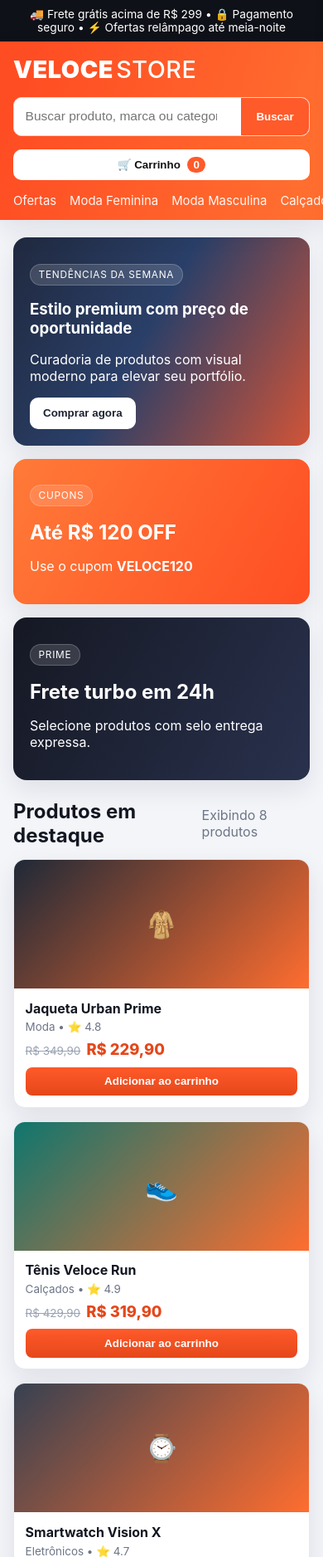
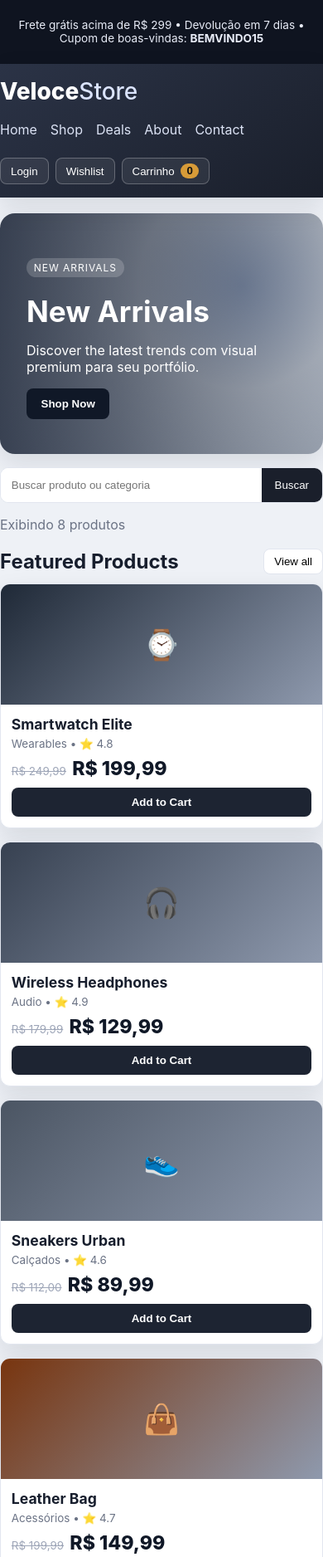
Before and after one commit to KevinCFreitas/site-de-vendas2.0, a plain HTML site: page index.html in a window 390 px wide. Shown: the top 1876 px of the page at 83% size. Drawn offline with Linux system fonts and the light colour scheme.

Commit message:
feat: polish ecommerce UI and add conflict auto-resolve mode

```diff
--- a/index.html
+++ b/index.html
@@ -3,61 +3,93 @@
   <head>
     <meta charset="UTF-8" />
     <meta name="viewport" content="width=device-width, initial-scale=1.0" />
-    <title>Veloce Store | E-commerce Demo</title>
+    <title>Veloce Store | Premium Ecommerce</title>
     <link rel="stylesheet" href="styles.css" />
   </head>
   <body>
-    <div class="top-notice">
-      <p>🚚 Frete grátis acima de R$ 299 • 🔒 Pagamento seguro • ⚡ Ofertas relâmpago até meia-noite</p>
+    <div class="promo-bar">
+      <p>Frete grátis acima de R$ 299 • Devolução em 7 dias • Cupom de boas-vindas: <strong>BEMVINDO15</strong></p>
     </div>
 
-    <header class="header">
-      <div class="header__main container">
-        <a class="brand" href="#">VELOCE<span>STORE</span></a>
-        <div class="search-wrap">
-          <input id="search" type="search" placeholder="Buscar produto, marca ou categoria" aria-label="Buscar" />
-          <button id="search-btn" type="button">Buscar</button>
+    <header class="top-nav">
+      <div class="container nav-content">
+        <a href="#" class="logo">Veloce<span>Store</span></a>
+
+        <nav class="menu" aria-label="Navegação principal">
+          <a href="#">Home</a>
+          <a href="#featured">Shop</a>
+          <a href="#bestsellers">Deals</a>
+          <a href="#">About</a>
+          <a href="#">Contact</a>
+        </nav>
+
+        <div class="nav-actions">
+          <button class="ghost-btn" type="button">Login</button>
+          <button class="ghost-btn" type="button">Wishlist</button>
+          <button id="cart-toggle" class="cart-btn" type="button">Carrinho <span id="cart-badge">0</span></button>
         </div>
-        <button id="cart-toggle" class="cart-shortcut" type="button">🛒 Carrinho <span id="cart-badge">0</span></button>
       </div>
-      <nav class="categories container" aria-label="Categorias">
-        <a href="#">Ofertas</a>
-        <a href="#">Moda Feminina</a>
-        <a href="#">Moda Masculina</a>
-        <a href="#">Calçados</a>
-        <a href="#">Eletrônicos</a>
-        <a href="#">Casa & Decoração</a>
-        <a href="#">Acessórios</a>
-      </nav>
     </header>
 
     <main class="container page">
-      <section class="hero-grid">
-        <article class="hero hero--main">
-          <p class="tag">TENDÊNCIAS DA SEMANA</p>
-          <h1>Estilo premium com preço de oportunidade</h1>
-          <p>Curadoria de produtos com visual moderno para elevar seu portfólio.</p>
-          <button class="hero-cta" type="button">Comprar agora</button>
-        </article>
-        <article class="hero hero--mini">
-          <p class="tag">CUPONS</p>
-          <h2>Até R$ 120 OFF</h2>
-          <p>Use o cupom <strong>VELOCE120</strong></p>
-        </article>
-        <article class="hero hero--mini dark">
-          <p class="tag">PRIME</p>
-          <h2>Frete turbo em 24h</h2>
-          <p>Selecione produtos com selo entrega expressa.</p>
-        </article>
+      <section class="hero">
+        <div class="hero-overlay">
+          <p class="tag">NEW ARRIVALS</p>
+          <h1>New Arrivals</h1>
+          <p>Discover the latest trends com visual premium para seu portfólio.</p>
+          <button class="primary-btn" type="button">Shop Now</button>
+        </div>
       </section>
 
-      <section class="section-head">
-        <h2>Produtos em destaque</h2>
+      <section class="search-row">
+        <div class="search-box">
+          <input id="search" type="search" placeholder="Buscar produto ou categoria" aria-label="Buscar produto" />
+          <button id="search-btn" type="button">Buscar</button>
+        </div>
         <p id="result-count">Exibindo 8 produtos</p>
       </section>
 
-      <section id="products" class="products-grid" aria-live="polite"></section>
+      <section id="featured" class="products-section">
+        <div class="section-header">
+          <h2>Featured Products</h2>
+          <button class="view-all" type="button">View all</button>
+        </div>
+        <div id="products" class="products-grid"></div>
+      </section>
+
+      <section id="bestsellers" class="products-section">
+        <div class="section-header">
+          <h2>Best Sellers</h2>
+        </div>
+        <div id="best-products" class="products-grid"></div>
+      </section>
     </main>
+
+    <footer class="footer">
+      <div class="container footer-grid">
+        <div>
+          <h4>Customer Service</h4>
+          <a href="#">FAQ</a>
+          <a href="#">Shipping & Returns</a>
+          <a href="#">Contact Us</a>
+        </div>
+        <div>
+          <h4>Quick Links</h4>
+          <a href="#">About Us</a>
+          <a href="#">Privacy Policy</a>
+          <a href="#">Terms & Conditions</a>
+        </div>
+        <div>
+          <h4>Newsletter</h4>
+          <p>Receba ofertas semanais no e-mail.</p>
+          <div class="newsletter">
+            <input type="email" placeholder="Seu melhor e-mail" />
+            <button type="button">Assinar</button>
+          </div>
+        </div>
+      </div>
+      <p class="copyright">© 2026 Veloce Store. All rights reserved.</p>
+    </footer>
 
     <aside id="cart-panel" class="cart-panel" aria-label="Carrinho de compras">
       <div class="cart-panel__header">
--- a/script.js
+++ b/script.js
@@ -1,12 +1,12 @@
 const products = [
-  { id: 1, name: 'Jaqueta Urban Prime', category: 'Moda', price: 229.9, oldPrice: 349.9, rating: 4.8, color: '#1f2937', emoji: '🧥' },
-  { id: 2, name: 'Tênis Veloce Run', category: 'Calçados', price: 319.9, oldPrice: 429.9, rating: 4.9, color: '#0f766e', emoji: '👟' },
-  { id: 3, name: 'Smartwatch Vision X', category: 'Eletrônicos', price: 559.9, oldPrice: 699.9, rating: 4.7, color: '#374151', emoji: '⌚' },
-  { id: 4, name: 'Bolsa Minimal Lux', category: 'Acessórios', price: 199.9, oldPrice: 279.9, rating: 4.6, color: '#7c2d12', emoji: '👜' },
-  { id: 5, name: 'Fone Bluetooth Pro', category: 'Eletrônicos', price: 289.9, oldPrice: 389.9, rating: 4.8, color: '#312e81', emoji: '🎧' },
-  { id: 6, name: 'Kit Home Office', category: 'Casa', price: 179.9, oldPrice: 249.9, rating: 4.5, color: '#1e3a8a', emoji: '💼' },
-  { id: 7, name: 'Vestido Soft Glow', category: 'Moda', price: 149.9, oldPrice: 219.9, rating: 4.7, color: '#9f1239', emoji: '👗' },
-  { id: 8, name: 'Óculos Solar Pulse', category: 'Acessórios', price: 129.9, oldPrice: 189.9, rating: 4.4, color: '#78350f', emoji: '🕶️' }
+  { id: 1, name: 'Smartwatch Elite', category: 'Wearables', price: 199.99, oldPrice: 249.99, rating: 4.8, color: '#1f2937', emoji: '⌚' },
+  { id: 2, name: 'Wireless Headphones', category: 'Audio', price: 129.99, oldPrice: 179.99, rating: 4.9, color: '#374151', emoji: '🎧' },
+  { id: 3, name: 'Sneakers Urban', category: 'Calçados', price: 89.99, oldPrice: 112, rating: 4.6, color: '#4b5563', emoji: '👟' },
+  { id: 4, name: 'Leather Bag', category: 'Acessórios', price: 149.99, oldPrice: 199.99, rating: 4.7, color: '#78350f', emoji: '👜' },
+  { id: 5, name: '4K Smart TV', category: 'Eletrônicos', price: 499.99, oldPrice: 649.99, rating: 4.8, color: '#1e3a8a', emoji: '📺' },
+  { id: 6, name: 'Gaming Console', category: 'Games', price: 349.99, oldPrice: 429.99, rating: 4.7, color: '#111827', emoji: '🎮' },
+  { id: 7, name: 'Fashion Watch', category: 'Moda', price: 79.99, oldPrice: 129.99, rating: 4.5, color: '#6b7280', emoji: '⌚' },
+  { id: 8, name: 'Wireless Speaker', category: 'Audio', price: 59.99, oldPrice: 89.99, rating: 4.6, color: '#334155', emoji: '🔊' }
 ];
 
 const state = {
@@ -18,6 +18,7 @@ const state = {
 };
 
 const productsEl = document.getElementById('products');
+const bestProductsEl = document.getElementById('best-products');
 const resultCountEl = document.getElementById('result-count');
 const cartItemsEl = document.getElementById('cart-items');
 const subtotalEl = document.getElementById('subtotal');
@@ -65,9 +66,24 @@ function updateTotals() {
   cartBadgeEl.textContent = state.cart.reduce((sum, item) => sum + item.qty, 0);
 }
 
+function productCard(product) {
+  return `
+    <article class="product">
+      <div class="product__media" style="background: linear-gradient(135deg, ${product.color}, #8e99ad);">${product.emoji}</div>
+      <div class="product__body">
+        <h3>${product.name}</h3>
+        <p class="meta">${product.category} • ⭐ ${product.rating}</p>
+        <div class="price-line">
+          <span class="old-price">${formatBRL(product.oldPrice)}</span>
+          <span class="current-price">${formatBRL(product.price)}</span>
+        </div>
+        <button type="button" data-add="${product.id}">Add to Cart</button>
+      </div>
+    </article>
+  `;
+}
+
 function renderProducts() {
-  productsEl.innerHTML = '';
-
   if (!state.filteredProducts.length) {
     productsEl.innerHTML = '<p class="empty">Nenhum produto encontrado para essa busca.</p>';
     resultCountEl.textContent = 'Exibindo 0 produtos';
@@ -75,25 +91,8 @@ function renderProducts() {
   }
 
   resultCountEl.textContent = `Exibindo ${state.filteredProducts.length} produtos`;
-
-  state.filteredProducts.forEach((product) => {
-    const item = document.createElement('article');
-    item.className = 'product';
-    item.innerHTML = `
-      <div class="product__media" style="background: linear-gradient(135deg, ${product.color}, #ff6d2f);">${product.emoji}</div>
-      <div class="product__body">
-        <h3>${product.name}</h3>
-        <p class="meta">${product.category} • ⭐ ${product.rating}</p>
-        <div class="price-line">
-          <span class="old-price">${formatBRL(product.oldPrice)}</span>
-          <span class="current-price">${formatBRL(product.price)}</span>
-        </div>
-        <button type="button" data-add="${product.id}">Adicionar ao carrinho</button>
-      </div>
-    `;
-
-    productsEl.appendChild(item);
-  });
+  productsEl.innerHTML = state.filteredProducts.slice(0, 4).map(productCard).join('');
+  bestProductsEl.innerHTML = state.filteredProducts.slice(4).map(productCard).join('');
 }
 
 function renderCart() {
@@ -124,7 +123,6 @@ function renderCart() {
         <button type="button" data-remove="${item.id}">Remover</button>
       </div>
     `;
-
     cartItemsEl.appendChild(li);
   });
 
@@ -169,7 +167,7 @@ function calculateShipping() {
     const region = Number(cep[0]);
     const base = region <= 3 ? 18.9 : region <= 6 ? 24.9 : 31.9;
     state.shipping = base;
-    state.shippingLabel = `Frete calculado para CEP ${cep.slice(0, 5)}-${cep.slice(5)}: ${formatBRL(base)} (3 a 7 dias úteis).`;
+    state.shippingLabel = `Frete para CEP ${cep.slice(0, 5)}-${cep.slice(5)}: ${formatBRL(base)} (3 a 7 dias úteis).`;
   }
 
   shippingInfoEl.textContent = state.shippingLabel;
@@ -179,7 +177,7 @@ function calculateShipping() {
 function updatePaymentInfo() {
   const methodMap = {
     pix: 'PIX selecionado: desconto de 5% aplicado no total.',
-    card: 'Cartão selecionado: taxa de processamento de 3% (até 6x sem juros visuais).',
+    card: 'Cartão selecionado: taxa de processamento de 3%.',
     boleto: 'Boleto selecionado: sem desconto e sem taxa adicional.'
   };
 
@@ -244,12 +242,7 @@ document.getElementById('checkout').addEventListener('click', () => {
   }
 
   const total = formatBRL(getGrandTotal());
-  const paymentLabels = {
-    pix: 'PIX',
-    card: 'Cartão de crédito',
-    boleto: 'Boleto'
-  };
-
+  const paymentLabels = { pix: 'PIX', card: 'Cartão de crédito', boleto: 'Boleto' };
   alert(`Pedido confirmado!\nPagamento: ${paymentLabels[state.paymentMethod]}\nTotal final: ${total}\nEntrega estimada: 3 a 7 dias úteis.`);
 
   state.cart = [];
@@ -263,9 +256,7 @@ document.getElementById('checkout').addEventListener('click', () => {
 searchEl.addEventListener('input', (event) => {
   const term = event.target.value.toLowerCase().trim();
   state.filteredProducts = products.filter(
-    (product) =>
-      product.name.toLowerCase().includes(term) ||
-      product.category.toLowerCase().includes(term)
+    (product) => product.name.toLowerCase().includes(term) || product.category.toLowerCase().includes(term)
   );
   renderProducts();
 });
--- a/styles.css
+++ b/styles.css
@@ -1,449 +1,244 @@
 :root {
-  --bg: #f3f5f9;
+  --bg: #eef1f6;
   --surface: #ffffff;
-  --text: #131722;
-  --muted: #6d7587;
-  --border: #e4e8f0;
-  --primary: #ff5a2a;
-  --primary-dark: #e5471a;
-  --dark: #0f1118;
-  --success: #10b981;
-  --shadow: 0 12px 30px rgba(18, 26, 43, 0.09);
+  --text: #171e2d;
+  --muted: #6b7385;
+  --primary: #d79b38;
+  --dark: #1a1f2b;
+  --border: #e2e6ef;
+  --shadow: 0 12px 30px rgba(13, 22, 39, 0.1);
 }
 
-* {
-  box-sizing: border-box;
-}
-
+* { box-sizing: border-box; }
 body {
   margin: 0;
-  font-family: Inter, "Segoe UI", Arial, sans-serif;
+  font-family: Inter, Arial, sans-serif;
   background: var(--bg);
   color: var(--text);
 }
+.container { max-width: 1220px; margin: 0 auto; padding: 0 1rem; }
 
-.container {
-  max-width: 1220px;
-  margin: 0 auto;
-  padding: 0 1rem;
+.promo-bar {
+  background: #0f1420;
+  color: #e8ecf7;
+  text-align: center;
+  padding: 0.55rem;
+  font-size: 0.85rem;
 }
 
-.top-notice {
-  background: var(--dark);
+.top-nav {
+  background: linear-gradient(145deg, #2b3346, #1a1f2b);
   color: #fff;
-  font-size: 0.86rem;
-  text-align: center;
-  padding: 0.55rem 1rem;
-}
-
-.top-notice p {
-  margin: 0;
-}
-
-.header {
-  background: linear-gradient(110deg, #ff4d23 10%, #ff6d2f 90%);
-  color: #fff;
+  box-shadow: var(--shadow);
   position: sticky;
   top: 0;
   z-index: 20;
-  box-shadow: var(--shadow);
 }
 
-.header__main {
+.nav-content {
   display: grid;
-  grid-template-columns: 230px 1fr auto;
-  gap: 1rem;
+  grid-template-columns: auto 1fr auto;
   align-items: center;
-  padding: 1rem;
+  gap: 1.2rem;
+  padding: 1rem 0;
+}
+.logo {
+  color: #fff;
+  text-decoration: none;
+  font-size: 1.75rem;
+  font-weight: 800;
+}
+.logo span { color: #dbe4ff; font-weight: 500; }
+
+.menu { display: flex; gap: 1rem; justify-content: center; }
+.menu a {
+  color: #dce3f5;
+  text-decoration: none;
+  padding-bottom: 0.2rem;
+  border-bottom: 2px solid transparent;
+}
+.menu a:hover { border-bottom-color: var(--primary); color: #fff; }
+
+.nav-actions { display: flex; gap: 0.5rem; }
+.ghost-btn,
+.cart-btn {
+  border: 1px solid rgba(255,255,255,0.25);
+  background: rgba(255,255,255,0.07);
+  color: #fff;
+  border-radius: 8px;
+  padding: 0.45rem 0.75rem;
+  cursor: pointer;
+}
+#cart-badge {
+  background: var(--primary);
+  color: #121212;
+  border-radius: 999px;
+  padding: 0.08rem 0.45rem;
+  margin-left: 0.25rem;
+  font-weight: 800;
 }
 
-.brand {
+.page { padding: 1.2rem 0 2rem; }
+
+.hero {
+  border-radius: 18px;
+  min-height: 360px;
+  background:
+    linear-gradient(95deg, rgba(17,25,42,0.75) 0%, rgba(17,25,42,0.55) 40%, rgba(17,25,42,0.2) 100%),
+    radial-gradient(circle at 75% 30%, #99a9c4 0%, #cad1db 35%, #9da8b8 100%);
+  box-shadow: var(--shadow);
+  display: flex;
+  align-items: center;
+}
+.hero-overlay { padding: 2rem; max-width: 520px; color: #fff; }
+.tag {
+  display: inline-block;
+  font-size: 0.75rem;
+  letter-spacing: 0.08em;
+  padding: 0.25rem 0.55rem;
+  border-radius: 999px;
+  background: rgba(255,255,255,0.18);
+}
+.hero h1 { margin: 0.5rem 0; font-size: 3rem; }
+.primary-btn {
+  border: 0;
+  background: #101827;
   color: #fff;
-  text-decoration: none;
-  font-size: 1.8rem;
-  font-weight: 900;
-  letter-spacing: 0.02em;
+  border-radius: 8px;
+  padding: 0.7rem 1.1rem;
+  font-weight: 700;
 }
 
-.brand span {
-  font-weight: 500;
-  margin-left: 0.2rem;
+.search-row {
+  display: flex;
+  justify-content: space-between;
+  align-items: center;
+  gap: 1rem;
+  margin: 1rem 0;
 }
-
-.search-wrap {
+.search-box {
+  flex: 1;
+  max-width: 620px;
   display: flex;
+  border: 1px solid var(--border);
   background: #fff;
   border-radius: 10px;
   overflow: hidden;
-  border: 1px solid #ffd0c2;
 }
-
-.search-wrap input {
+.search-box input {
+  flex: 1;
   border: 0;
-  flex: 1;
-  padding: 0.85rem;
-  font-size: 0.97rem;
+  padding: 0.8rem;
   outline: none;
 }
+.search-box button {
+  border: 0;
+  background: var(--dark);
+  color: #fff;
+  padding: 0 1rem;
+}
+#result-count { color: var(--muted); }
 
-.search-wrap button {
-  border: 0;
-  background: var(--primary);
-  color: #fff;
-  padding: 0 1.15rem;
-  font-weight: 700;
-  cursor: pointer;
-}
-
-.cart-shortcut {
-  background: #fff;
-  border: 0;
-  border-radius: 10px;
-  color: #111;
-  font-weight: 700;
-  padding: 0.7rem 1rem;
-  cursor: pointer;
-}
-
-#cart-badge {
-  background: var(--primary);
-  color: #fff;
-  border-radius: 999px;
-  padding: 0.12rem 0.45rem;
-  margin-left: 0.3rem;
-}
-
-.categories {
-  display: flex;
-  gap: 1rem;
-  overflow-x: auto;
-  padding-bottom: 0.85rem;
-}
-
-.categories a {
-  color: #fff;
-  text-decoration: none;
-  font-size: 0.93rem;
-  white-space: nowrap;
-  opacity: 0.95;
-}
-
-.page {
-  padding-top: 1.35rem;
-  padding-bottom: 2.5rem;
-}
-
-.hero-grid {
-  display: grid;
-  grid-template-columns: 2fr 1fr;
-  gap: 1rem;
-}
-
-.hero {
-  border-radius: 16px;
-  padding: 1.25rem;
-  color: #fff;
-  box-shadow: var(--shadow);
-}
-
-.hero--main {
-  background: linear-gradient(120deg, #20293f 0%, #2a3f68 45%, #ff5a2a 115%);
-  min-height: 260px;
-}
-
-.hero--mini {
-  background: linear-gradient(120deg, #ff7a38, #ff4e23);
-  min-height: 124px;
-}
-
-.hero--mini.dark {
-  background: linear-gradient(120deg, #151823, #29314d);
-}
-
-.hero--main h1,
-.hero--mini h2 {
-  margin: 0.35rem 0;
-}
-
-.tag {
-  display: inline-block;
-  background: rgba(255, 255, 255, 0.14);
-  border: 1px solid rgba(255, 255, 255, 0.2);
-  padding: 0.3rem 0.6rem;
-  border-radius: 999px;
-  font-size: 0.74rem;
-  letter-spacing: 0.06em;
-}
-
-.hero-cta {
-  background: #fff;
-  color: #1d2231;
-  border: 0;
-  padding: 0.7rem 1rem;
-  border-radius: 10px;
-  font-weight: 700;
-  cursor: pointer;
-}
-
-.section-head {
+.products-section { margin-top: 1.2rem; }
+.section-header {
   display: flex;
   justify-content: space-between;
   align-items: center;
-  margin: 1.4rem 0 0.9rem;
+  margin-bottom: 0.7rem;
 }
-
-.section-head h2,
-.section-head p {
-  margin: 0;
-}
-
-.section-head p {
-  color: var(--muted);
+.section-header h2 { margin: 0; }
+.view-all {
+  border: 1px solid var(--border);
+  background: #fff;
+  border-radius: 8px;
+  padding: 0.45rem 0.75rem;
 }
 
 .products-grid {
   display: grid;
-  grid-template-columns: repeat(auto-fill, minmax(220px, 1fr));
+  grid-template-columns: repeat(auto-fill, minmax(230px, 1fr));
   gap: 1rem;
 }
-
 .product {
   background: var(--surface);
   border: 1px solid var(--border);
-  border-radius: 14px;
+  border-radius: 12px;
+  box-shadow: var(--shadow);
   overflow: hidden;
-  box-shadow: var(--shadow);
 }
-
 .product__media {
-  height: 155px;
+  height: 145px;
   display: grid;
   place-items: center;
+  font-size: 2.2rem;
   color: #fff;
-  font-size: 2rem;
   font-weight: 800;
 }
+.product__body { padding: 0.8rem; }
+.product h3 { margin: 0; font-size: 1.1rem; }
+.meta { color: var(--muted); margin: 0.3rem 0 0.5rem; font-size: 0.84rem; }
+.price-line { display: flex; gap: 0.45rem; align-items: baseline; }
+.old-price { color: #9ea6b8; text-decoration: line-through; font-size: 0.84rem; }
+.current-price { color: #101827; font-size: 1.45rem; font-weight: 800; }
+.product button {
+  width: 100%; border: 0; border-radius: 8px; background: #1d2432; color: #fff;
+  padding: 0.65rem; margin-top: 0.55rem; font-weight: 700;
+}
+.product button:hover { background: #0f1522; }
 
-.product__body {
-  padding: 0.85rem;
+.footer {
+  margin-top: 2rem;
+  background: linear-gradient(145deg, #2a3142, #161b28);
+  color: #e3e9f6;
+  padding-top: 1.2rem;
 }
-
-.product h3 {
-  margin: 0;
-  font-size: 1rem;
+.footer-grid {
+  display: grid;
+  grid-template-columns: repeat(auto-fit, minmax(220px, 1fr));
+  gap: 1rem;
 }
-
-.meta {
-  color: var(--muted);
-  font-size: 0.84rem;
-  margin: 0.3rem 0 0.5rem;
+.footer h4 { margin: 0 0 0.6rem; }
+.footer a { display: block; color: #d3daf0; text-decoration: none; margin-bottom: 0.35rem; }
+.newsletter { display: flex; gap: 0.4rem; }
+.newsletter input {
+  flex: 1; border: 1px solid rgba(255,255,255,0.2); background: rgba(255,255,255,0.08); color: #fff;
+  border-radius: 8px; padding: 0.55rem;
 }
-
-.price-line {
-  display: flex;
-  gap: 0.45rem;
-  align-items: baseline;
-  margin-bottom: 0.65rem;
-}
-
-.old-price {
-  color: #9aa2b2;
-  text-decoration: line-through;
-  font-size: 0.84rem;
-}
-
-.current-price {
-  color: var(--primary-dark);
-  font-size: 1.15rem;
-  font-weight: 800;
-}
-
-.product button {
-  width: 100%;
-  border: 0;
-  border-radius: 8px;
-  background: linear-gradient(180deg, var(--primary), var(--primary-dark));
-  color: #fff;
-  padding: 0.6rem;
-  font-weight: 700;
-  cursor: pointer;
-}
+.newsletter button { border: 0; border-radius: 8px; background: var(--primary); padding: 0.55rem 0.75rem; font-weight: 700; }
+.copyright { text-align: center; margin: 1rem 0 0; padding: 0.8rem; border-top: 1px solid rgba(255,255,255,0.15); }
 
 .cart-panel {
-  position: fixed;
-  top: 0;
-  right: -420px;
-  width: min(420px, 100%);
-  height: 100dvh;
-  background: #fff;
-  z-index: 35;
-  transition: right 0.25s ease;
-  border-left: 1px solid var(--border);
-  box-shadow: -10px 0 30px rgba(14, 22, 40, 0.15);
-  padding: 1rem;
-  display: grid;
-  grid-template-rows: auto 1fr auto auto auto;
-  gap: 0.8rem;
+  position: fixed; top: 0; right: -430px; width: min(430px, 100%); height: 100dvh;
+  background: #fff; z-index: 35; transition: right .25s; box-shadow: -12px 0 28px rgba(10,16,28,.2);
+  border-left: 1px solid var(--border); padding: 1rem; display: grid; grid-template-rows: auto 1fr auto auto auto; gap: .8rem;
 }
+.cart-panel.open { right: 0; }
+.cart-panel__header { display: flex; justify-content: space-between; align-items: center; }
+.cart-panel__header button { border: 1px solid var(--border); background: #fff; width: 34px; height: 34px; border-radius: 8px; }
+.cart-items { list-style: none; margin: 0; padding: 0; overflow: auto; }
+.cart-items li { border: 1px solid var(--border); border-radius: 10px; padding: .55rem; margin-bottom: .5rem; }
+.cart-item__row { display: flex; justify-content: space-between; align-items: center; gap: .4rem; }
+.qty-actions { display: inline-flex; gap: .2rem; }
+.qty-actions button { width: 26px; height: 26px; border: 1px solid var(--border); background: #f8f9fc; border-radius: 6px; }
+.cart-block, .totals { border: 1px solid var(--border); border-radius: 10px; padding: .7rem; }
+.cart-block label { display: block; margin-bottom: .3rem; color: var(--muted); font-size: .86rem; }
+.inline-input { display: flex; gap: .4rem; }
+.inline-input input, .cart-block select { width: 100%; border: 1px solid #cdd5e4; border-radius: 8px; padding: .52rem; }
+.inline-input button { border: 0; border-radius: 8px; background: #111827; color: #fff; padding: 0 .8rem; }
+.muted { color: var(--muted); margin: .35rem 0 0; font-size: .82rem; }
+.totals p { display: flex; justify-content: space-between; margin: 0 0 .42rem; }
+.totals .grand { font-size: 1.05rem; margin: 0; }
+.checkout-btn { border: 0; border-radius: 10px; background: linear-gradient(180deg, #14b86d, #059669); color: #fff; padding: .8rem; font-weight: 800; }
+.overlay { position: fixed; inset: 0; background: rgba(9,13,22,.58); opacity: 0; pointer-events: none; transition: .2s; z-index: 30; }
+.overlay.show { opacity: 1; pointer-events: auto; }
+.empty { text-align: center; color: var(--muted); padding: 1rem; }
 
-.cart-panel.open {
-  right: 0;
+@media (max-width: 980px) {
+  .nav-content { grid-template-columns: 1fr; }
+  .menu { justify-content: flex-start; overflow-x: auto; }
+  .nav-actions { flex-wrap: wrap; }
+  .hero { min-height: 290px; }
+  .hero h1 { font-size: 2.2rem; }
+  .search-row { flex-direction: column; align-items: stretch; }
+  #result-count { margin: 0; }
 }
-
-.cart-panel__header {
-  display: flex;
-  justify-content: space-between;
-  align-items: center;
-}
-
-.cart-panel__header h3 {
-  margin: 0;
-}
-
-.cart-panel__header button {
-  border: 1px solid var(--border);
-  background: #fff;
-  width: 36px;
-  height: 36px;
-  border-radius: 8px;
-  cursor: pointer;
-}
-
-.cart-items {
-  margin: 0;
-  padding: 0;
-  list-style: none;
-  overflow: auto;
-}
-
-.cart-items li {
-  border: 1px solid var(--border);
-  border-radius: 10px;
-  padding: 0.6rem;
-  margin-bottom: 0.55rem;
-}
-
-.cart-item__row {
-  display: flex;
-  justify-content: space-between;
-  gap: 0.5rem;
-  align-items: center;
-}
-
-.qty-actions {
-  display: inline-flex;
-  gap: 0.25rem;
-}
-
-.qty-actions button {
-  border: 1px solid var(--border);
-  background: #f8f9fc;
-  border-radius: 6px;
-  width: 28px;
-  height: 28px;
-  cursor: pointer;
-}
-
-.cart-block {
-  border: 1px solid var(--border);
-  border-radius: 12px;
-  padding: 0.75rem;
-}
-
-.cart-block label {
-  font-size: 0.84rem;
-  color: var(--muted);
-  display: block;
-  margin-bottom: 0.35rem;
-}
-
-.inline-input {
-  display: flex;
-  gap: 0.45rem;
-}
-
-.inline-input input,
-.cart-block select {
-  width: 100%;
-  border: 1px solid #ccd5e4;
-  border-radius: 8px;
-  padding: 0.55rem;
-}
-
-.inline-input button {
-  border: 0;
-  border-radius: 8px;
-  background: #111827;
-  color: #fff;
-  padding: 0.55rem 0.75rem;
-  cursor: pointer;
-}
-
-.muted {
-  color: var(--muted);
-  margin: 0.45rem 0 0;
-  font-size: 0.82rem;
-}
-
-.totals {
-  border: 1px solid var(--border);
-  border-radius: 12px;
-  padding: 0.8rem;
-}
-
-.totals p {
-  display: flex;
-  justify-content: space-between;
-  margin: 0 0 0.45rem;
-}
-
-.totals .grand {
-  margin: 0;
-  font-size: 1.06rem;
-}
-
-.checkout-btn {
-  border: 0;
-  border-radius: 10px;
-  padding: 0.8rem;
-  background: linear-gradient(180deg, #11b86a, #059669);
-  color: #fff;
-  font-weight: 800;
-  cursor: pointer;
-}
-
-.overlay {
-  position: fixed;
-  inset: 0;
-  background: rgba(10, 13, 22, 0.5);
-  opacity: 0;
-  pointer-events: none;
-  transition: opacity 0.2s ease;
-  z-index: 30;
-}
-
-.overlay.show {
-  opacity: 1;
-  pointer-events: all;
-}
-
-.empty {
-  text-align: center;
-  color: var(--muted);
-  padding: 1rem;
-}
-
-@media (max-width: 900px) {
-  .header__main {
-    grid-template-columns: 1fr;
-  }
-
-  .hero-grid {
-    grid-template-columns: 1fr;
-  }
-
-  .hero--main,
-  .hero--mini {
-    min-height: auto;
-  }
-}
```
Also changed, not shown: 2 other files.
